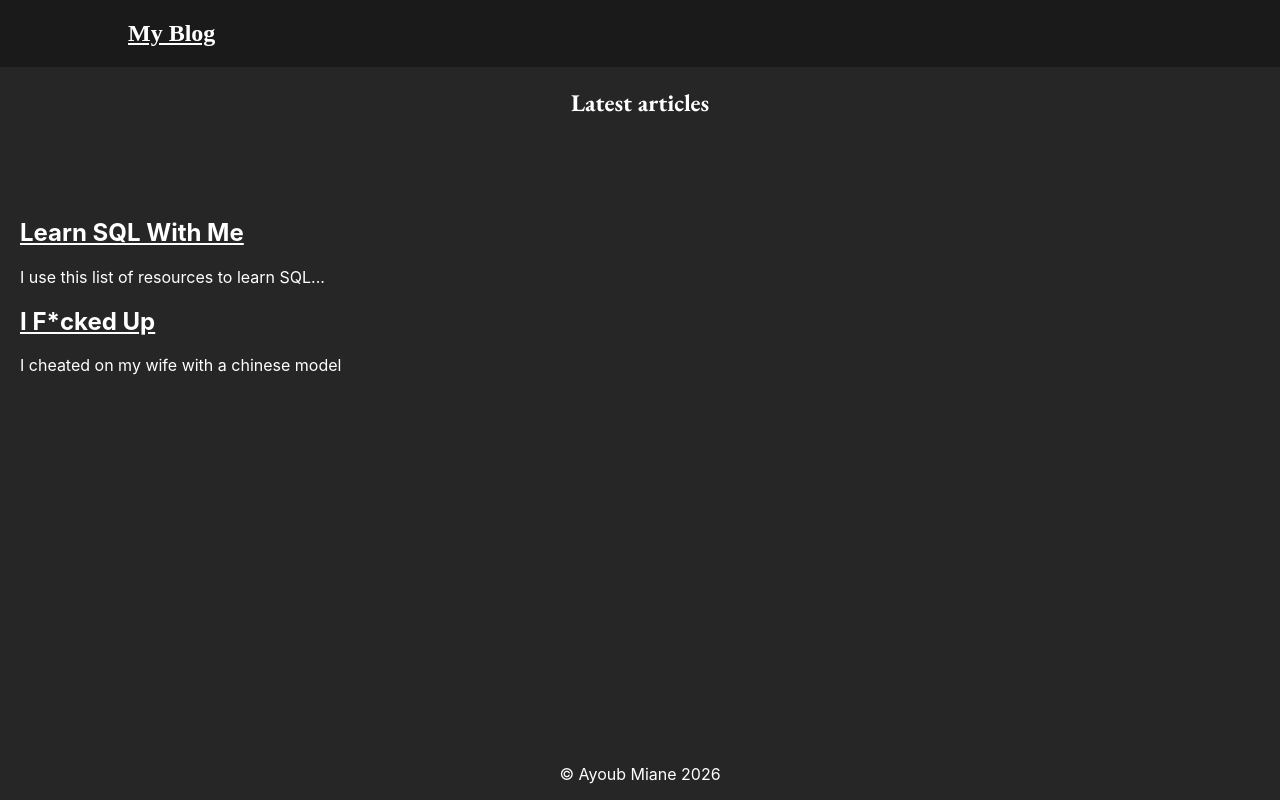
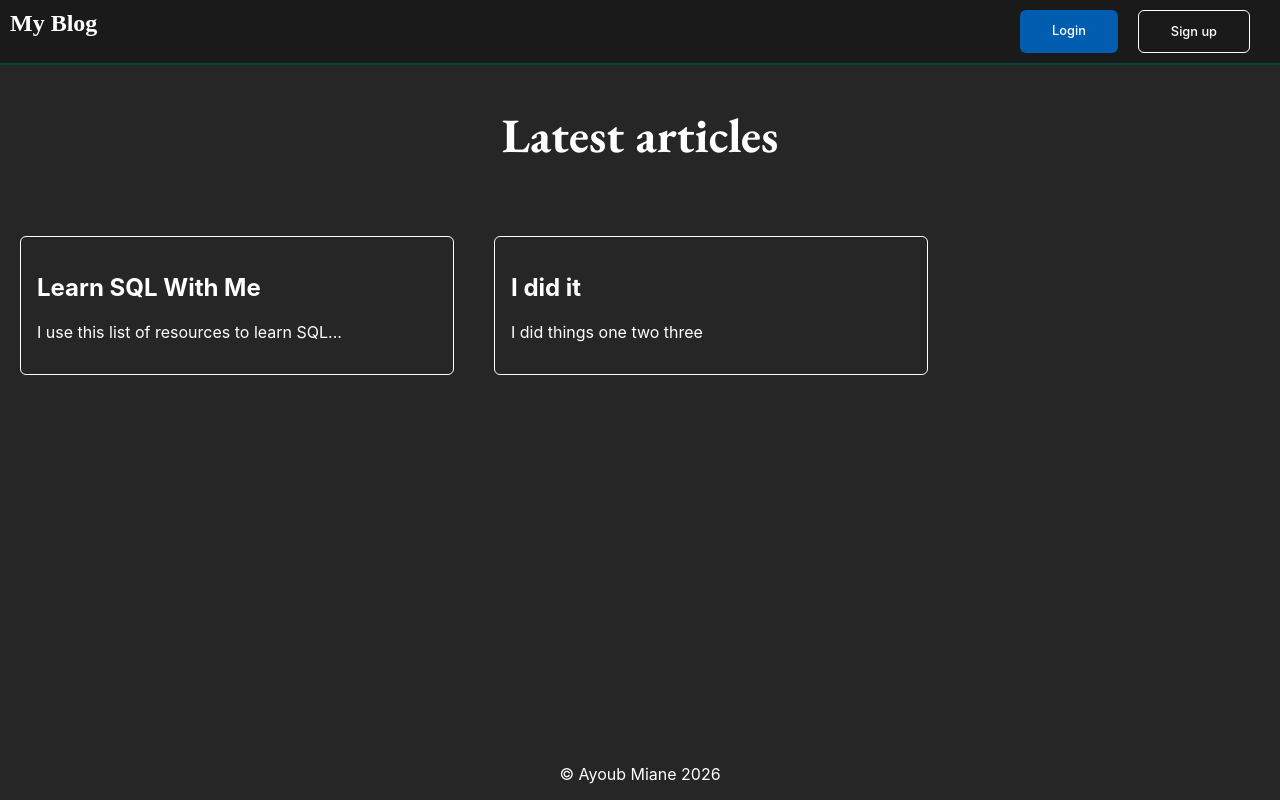
Before and after one commit to m1youb/fastapi-blog, a FastAPI app: page / in a window 1280 px wide. Run offline with FastAPI, Linux system fonts and the light colour scheme.

Commit message:
Added login and singup pages and some improvements in styling.

```diff
--- a/main.py
+++ b/main.py
@@ -15,8 +15,8 @@ posts: list[dict] = [
     {
     "id":2,
     "author": "Jensen Huang",
-    "title": "I F*cked Up",
-    "content": "I cheated on my wife with a chinese model"
+    "title": "I did it",
+    "content": "I did things one two three"
      }
 ]
 @app.get("/", include_in_schema=False)
@@ -41,3 +41,11 @@ def get_post(post_id: int) -> dict:
         if post["id"] == post_id:
             return post
     raise HTTPException(status_code=status.HTTP_404_NOT_FOUND, detail="Post not found")
+
+@app.get("/signup", include_in_schema=False)
+def signup(request: Request):
+    return templates.TemplateResponse(request, "signup.html", {"title": "Signup"})
+
+@app.get("/login", include_in_schema=False)
+def logi(request: Request):
+    return templates.TemplateResponse(request, "login.html", {"title": "Login"})
--- a/static/css/styles.css
+++ b/static/css/styles.css
@@ -1,3 +1,17 @@
+:root {
+    --clr-secondary: #01443c;
+    --clr-primary: #005daf;
+}
+
+footer,
+nav,
+input,
+.latest-articles,
+#signup-title,
+#login-title{
+    user-select: none;
+}
+
 body {
     display: flex;
     flex-direction: column;
@@ -10,17 +24,39 @@ body {
 
 nav {
     background-color: #1a1a1a;
+    border-bottom: solid var(--clr-secondary) 2px;
+    padding: 10px;
+    margin: 0;
 }
 
 #nav-content {
-    margin: 0 10%;
+    display: flex;
+    justify-content: space-between;
+    margin: 0;
 }
 
-.homepage {
+#logo {
+    display: inline;
+}
+
+#left-nav,
+#right-nav {
+    display: flex;
+    width: 40%;
+    padding-right: 10px;
+}
+
+#right-nav {
+    justify-content: flex-end;
+}
+
+.latest-articles,
+#signup-title,
+#login-title{
     text-align: center;
     font-family: "EB Garamond", serif;
-    user-select: none;
-    margin-bottom: 100px;
+    font-size: 3em;
+    margin-bottom: 50px;
 }
 
 a:link,
@@ -45,9 +81,85 @@ main {
 #footer-text {
     text-align: center;
     font-family: Inter, sans-serif;
-    user-select: none;
 }
 
 .post-container {
-    margin-left: 20px;
+    border: solid 1px white;
+    border-radius: 6px;
+    padding: 1em;
+    margin: 20px;
+    width: 400px;
 }
+
+.nav-btn {
+    background-color: rgb(255 255 255 / 0);
+    color: white;
+    font-family: Inter, sans-serif;
+    font-weight: 500;
+    font-size: 0.8em;
+    padding: 1em 2.5em;
+    border-radius: 6px;
+    margin: 0 10px;
+}
+.nav-btn:hover {
+    cursor: pointer;
+}
+
+#nav-login-button {
+    border: none;
+    background-color: #005daf;
+}
+#login-button:hover {
+    background-color: #004481;
+}
+
+#nav-signup-button {
+    border: solid 1px white;
+}
+#nav-signup-button:hover {
+    background-color: var(--clr-secondary);
+    /*color: black;*/
+    border-color: var(--clr-secondary);
+}
+
+#posts-container {
+    display: flex;
+
+}
+
+form {
+    margin-top: 2%;
+    display: flex;
+    flex-direction: column;
+    justify-content: center;
+    align-items: center;
+}
+
+form input {
+    min-height: 2.5em;
+    min-width: 24em;
+    margin: 5px;
+}
+
+.auth-form-button {
+    font-family: "Inter Semi Bold", sans-serif;
+    width: min-content;
+    background-color: var(--clr-primary);
+    color: white;
+    border-radius: 4px;
+    border: solid 1px white;
+}
+
+.auth-form-button:hover {
+    cursor: pointer;
+}
+
+#signup-title,
+#login-title {
+    margin-top: 8%;
+    margin-bottom: 0;
+}
+
+a {
+    text-decoration: none;
+}
--- a/templates/home.html
+++ b/templates/home.html
@@ -1,6 +1,7 @@
 {% extends "layout.html" %}
 {% block content %}
-    <h2 class="homepage">Latest articles</h2>
+    <h2 class="latest-articles">Latest articles</h2>
+    <div id="posts-container">
     {% for post in posts %}
         <div class="post-container">
             <h2>
@@ -9,4 +10,5 @@
             <p class="post-content-peak">{{ post.content }}</p>
         </div>
     {% endfor %}
+    </div>
 {% endblock content %}
--- a/templates/layout.html
+++ b/templates/layout.html
@@ -17,9 +17,15 @@
 <body>
     <nav>
         <div id="nav-content">
-            <a href="/">
-                <h1>My Blog</h1>
-            </a>
+            <div id="left-nav">
+                <a href="/">
+                    <h1 id="logo">My Blog</h1>
+                </a>
+            </div>
+            <div id="right-nav">
+                <a id="nav-login-button" class="nav-btn" href="/login">Login</a>
+                <a id="nav-signup-button" class="nav-btn" href="/signup">Sign up</a>
+            </div>
         </div>
 
     </nav>
```
Also changed, not shown: templates/login.html (added, +10 -0 lines), templates/signup.html (added, +11 -0 lines).
